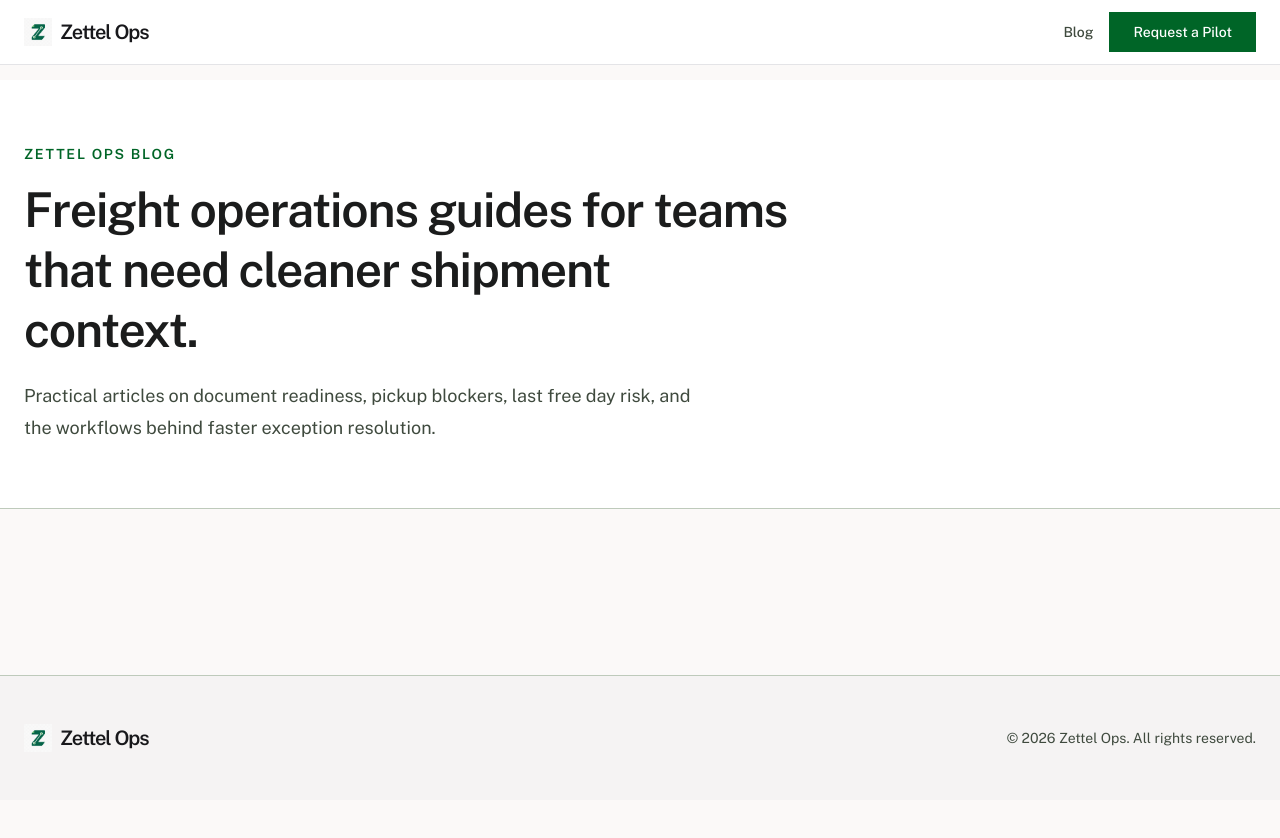
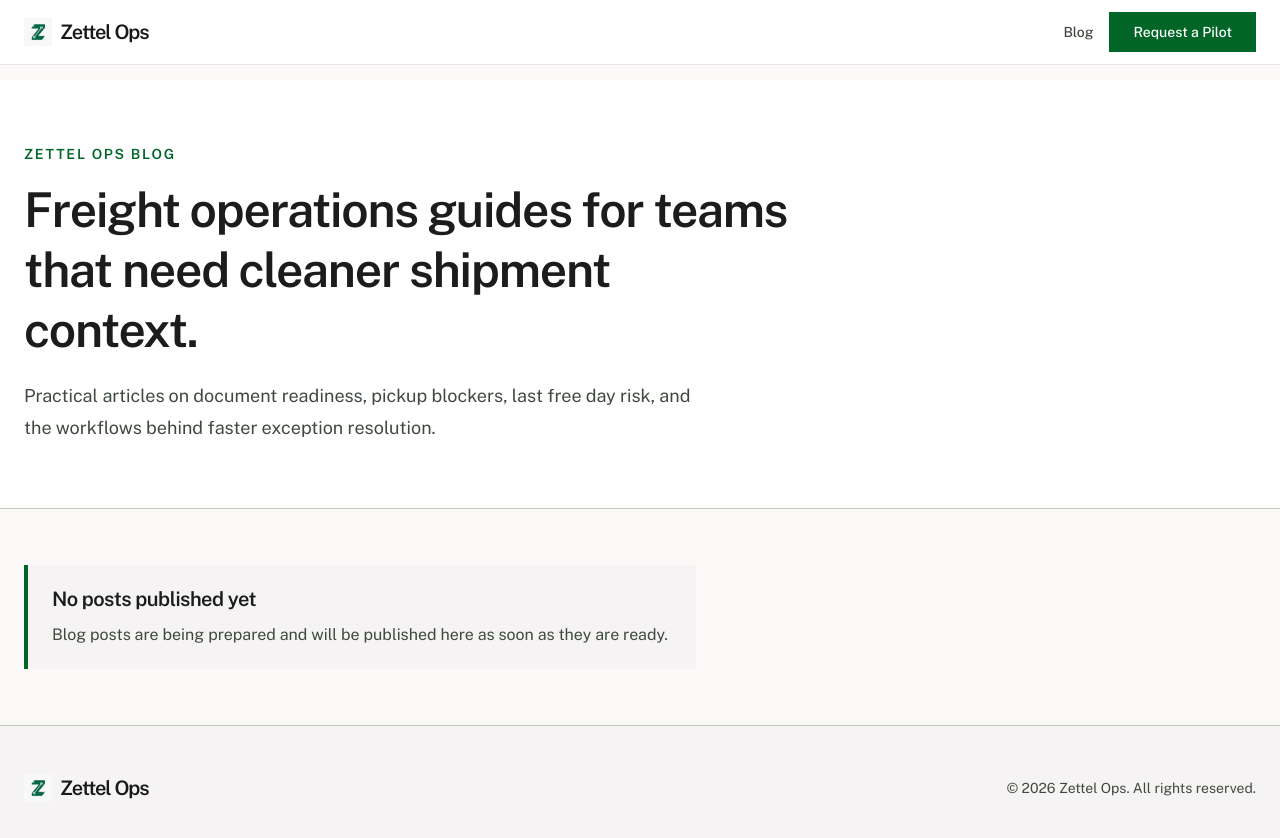
Before and after one commit to zettel-ai/zettel-ai.github.io, a Next.js app: page /blog in a window 1280 px wide. Shown: the top 838 px of the page. Before the commit the page ends 800 px from the top, so only its background shows below. Built offline with nearby package versions, Linux system fonts and the light colour scheme.

Commit message:
Fix empty blog route build

```diff
--- a/src/app/blog/[slug]/page.tsx
+++ b/src/app/blog/[slug]/page.tsx
@@ -14,6 +14,8 @@ import { getAllPostSlugs, getPostBySlug, getRelatedPosts } from "@/app/_lib/blog
 type BlogPageProps = {
   params: Promise<{ slug: string }>;
 };
+
+export const dynamicParams = false;
 
 export function generateStaticParams() {
   return getAllPostSlugs();
--- a/src/app/blog/page.tsx
+++ b/src/app/blog/page.tsx
@@ -33,6 +33,15 @@ export default function BlogIndexPage() {
         </section>
 
         <section className="mx-auto max-w-7xl px-6 py-14">
+          {posts.length === 0 && (
+            <div className="max-w-2xl border-l-4 border-primary bg-surface-container-low px-6 py-5">
+              <h2 className="text-xl font-semibold tracking-tight text-on-background">No posts published yet</h2>
+              <p className="mt-2 text-base leading-7 text-on-surface-variant">
+                Blog posts are being prepared and will be published here as soon as they are ready.
+              </p>
+            </div>
+          )}
+
           {featured && (
             <div className="mb-12">
               <p className="mb-4 text-sm font-semibold uppercase tracking-[0.12em] text-primary">Featured</p>
```
